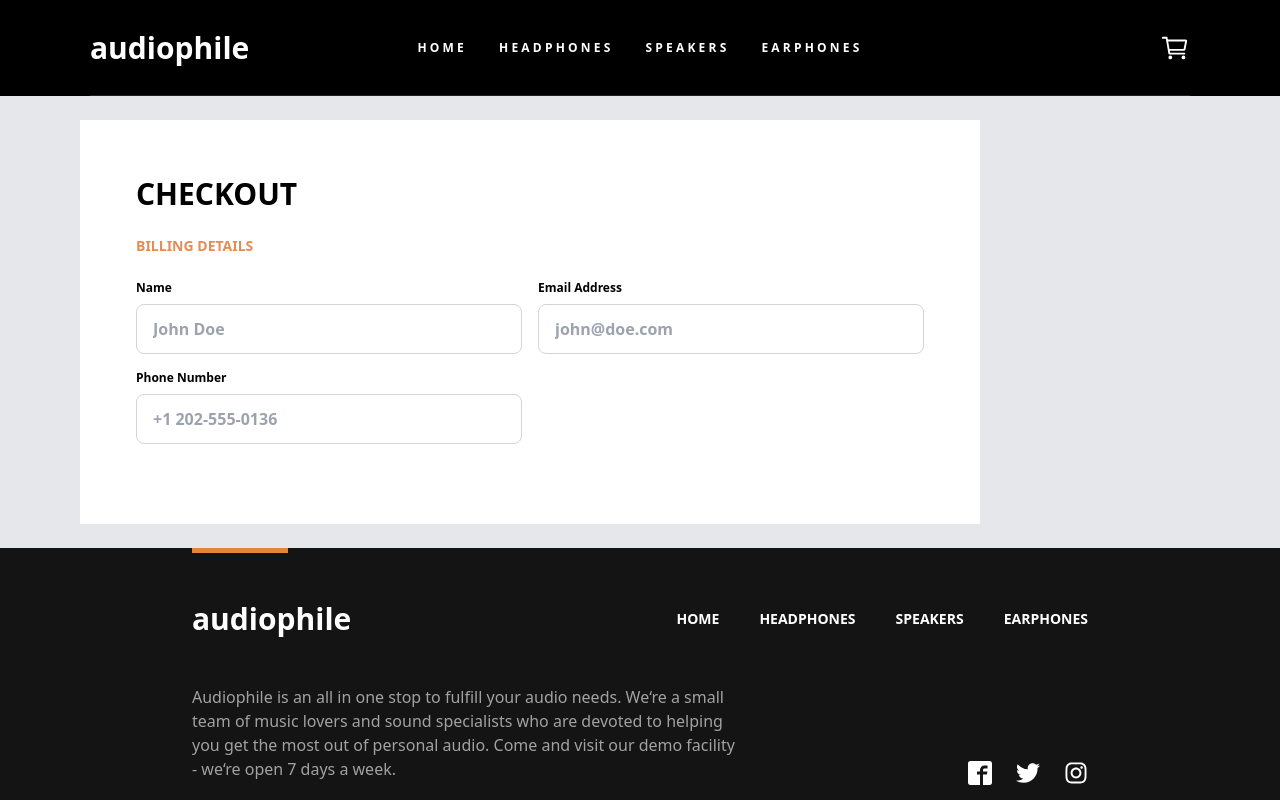
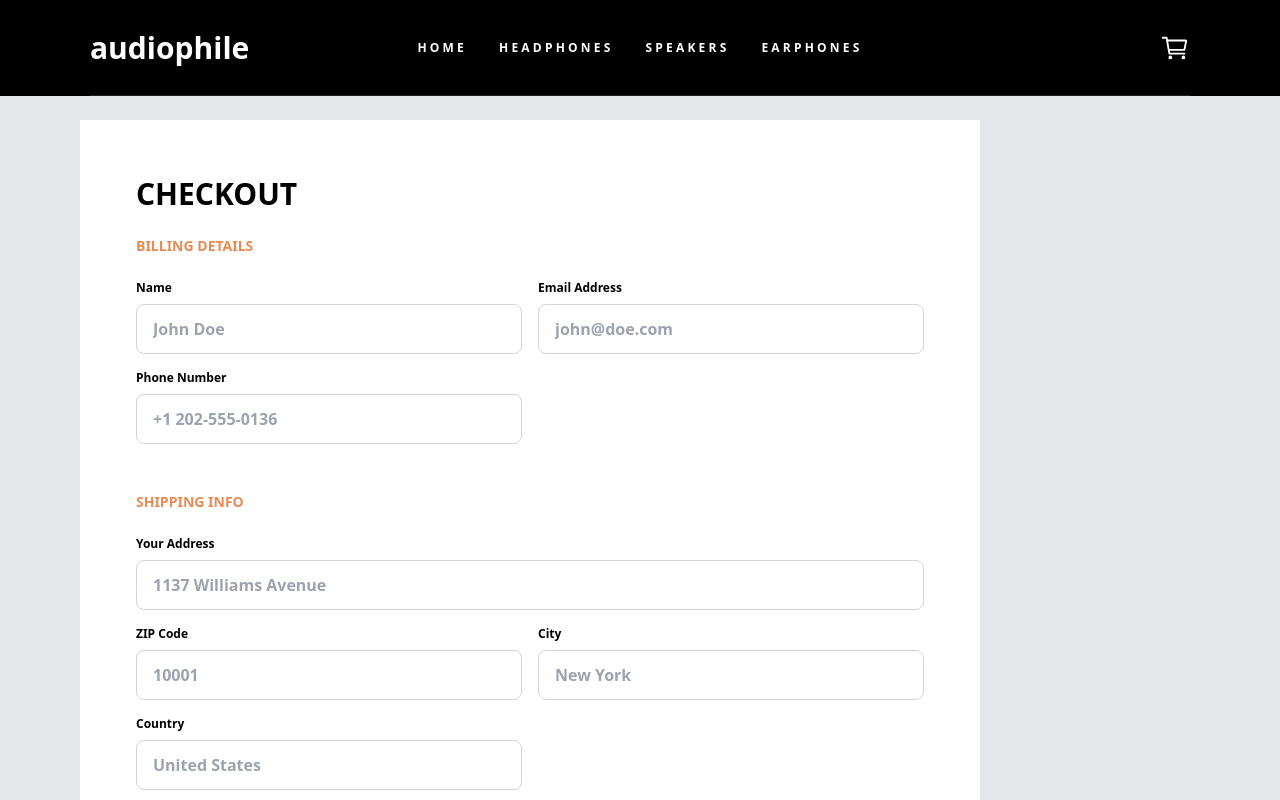
Before and after one commit to yusufdgzl/audiophile-ecommerce-website, a Next.js app: page /checkout in a window 1280 px wide. Shown: the top 800 px of the page. Built offline with nearby package versions, Linux system fonts and the light colour scheme.

Commit message:
CheckoutForm improved

```diff
--- a/components/forms/CheckoutForm.tsx
+++ b/components/forms/CheckoutForm.tsx
@@ -3,7 +3,9 @@ export default function CheckoutForm() {
     <form className="bg-white p-6 md:p-14 max-w-[900px] ">
       <h2 className="text-3xl font-semibold">CHECKOUT</h2>
       <div>
-        <p className="text-[#e58c55] py-6 font-semibold text-sm">BILLING DETAILS</p>
+        <p className="text-[#e58c55] py-6 font-semibold text-sm">
+          BILLING DETAILS
+        </p>
         <div className="grid md:grid-cols-2 gap-4  ">
           <div className="flex flex-col justify-center  w-full  space-y-2">
             <label className="form-label " htmlFor="name">
@@ -48,6 +50,62 @@ export default function CheckoutForm() {
           <input type="text" />
         </div>
       </div>
+
+      <div>
+        <p className="text-[#e58c55] py-6 font-semibold text-sm">
+        SHIPPING INFO
+        </p>
+        <div className="grid md:grid-cols-2 gap-4  ">
+          <div className="flex flex-col md:col-span-2 justify-center  w-full  space-y-2">
+            <label className="form-label " htmlFor="address">
+            Your Address
+            </label>
+            <input
+              className="form-input"
+              placeholder="1137 Williams Avenue"
+              type="text"
+              id="address"
+              name="address"
+            />
+          </div>
+          <div className="flex flex-col w-full  space-y-2 ">
+            <label className="form-label" htmlFor="zip">
+            ZIP Code
+            </label>
+            <input
+              className="form-input "
+              placeholder="10001"
+              type="text"
+              id="zip"
+              name="zip"
+            />
+          </div>
+          <div className="flex flex-col w-full  space-y-2 ">
+            <label className="form-label" htmlFor="city">
+            City
+            </label>
+            <input
+              className="form-input "
+              placeholder="New York"
+              type="text"
+              id="city"
+              name="city"
+            />
+          </div>
+          <div className="flex flex-col w-full  space-y-2 ">
+            <label className="form-label" htmlFor="country">
+            Country
+            </label>
+            <input
+              className="form-input "
+              placeholder="United States"
+              type="text"
+              id="country"
+              name="city"
+            />
+          </div>
+        </div>
+      </div>
     </form>
   );
 }
```
